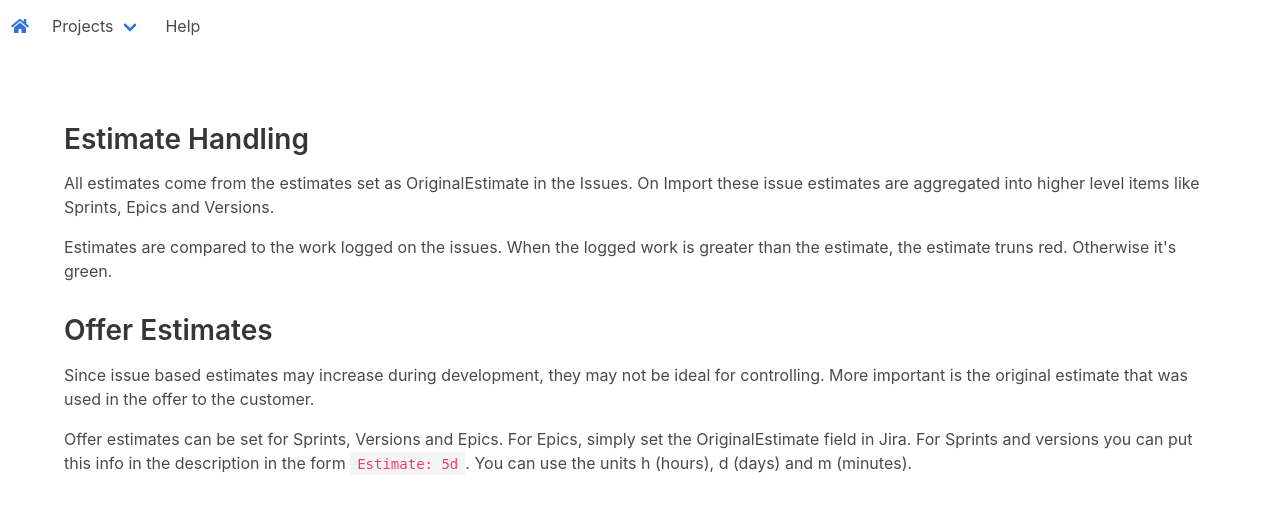
After one commit to splitbrain/jiradash, a PHP site: template resources/views/help.twig in a window 1280 px wide. The commit adds this page. Shown: the top 512 px of the page. Run offline with PHP 8.4, Linux system fonts and the light colour scheme; the template is opened without the code that fills it, so the values that code supplies are empty; some libraries are stand-ins or nearby versions.

Commit message:
added a simple help screen

```diff
--- /dev/null
+++ b/resources/views/help.twig
@@ -0,0 +1,33 @@
+{% extends 'layout.twig' %}
+{% import 'form.twig' as form %}
+
+{% block content %}
+    <div class="content">
+
+        <h2>Estimate Handling</h2>
+
+        <p>
+            All estimates come from the estimates set as OriginalEstimate in the Issues. On Import these issue estimates
+            are aggregated into higher level items like Sprints, Epics and Versions.
+        </p>
+
+        <p>
+            Estimates are compared to the work logged on the issues. When the logged work is greater than the estimate,
+            the estimate truns red. Otherwise it's green.
+        </p>
+
+        <h2>Offer Estimates</h2>
+
+        <p>
+            Since issue based estimates may increase during development, they may not be ideal for controlling. More
+            important is the original estimate that was used in the offer to the customer.
+        </p>
+
+        <p>
+            Offer estimates can be set for Sprints, Versions and Epics. For Epics, simply set the OriginalEstimate field
+            in Jira. For Sprints and versions you can put this info in the description in the form
+            <code>Estimate: 5d</code>. You can use the units h (hours), d (days) and m (minutes).
+        </p>
+
+    </div>
+{% endblock %}
--- a/resources/views/navigation.twig
+++ b/resources/views/navigation.twig
@@ -27,6 +27,8 @@
                     {% endfor %}
                 </div>
             </div>
+
+            <a class="navbar-item" href="{{ path_for('help') }}">Help</a>
         </div>
 
 </nav>
--- a/src/App.php
+++ b/src/App.php
@@ -3,6 +3,8 @@
 namespace splitbrain\JiraDash;
 
 
+use splitbrain\JiraDash\Controllers\HelpController;
+use splitbrain\JiraDash\Controllers\Helpontroller;
 use splitbrain\JiraDash\Controllers\HomeController;
 use splitbrain\JiraDash\Controllers\ProjectController;
 
@@ -68,6 +70,7 @@ class App
     {
         $this->app->get('/', HomeController::class)->setName('home');
         $this->app->post('/', HomeController::class . ':addProject')->setName('home-addProject');
+        $this->app->get('/help', HelpController::class)->setName('help');
         $this->app->any('/p/{project}', ProjectController::class)->setName('project');
     }
 
```
Also changed, not shown: src/Controllers/HelpController.php (added, +28 -0 lines).
